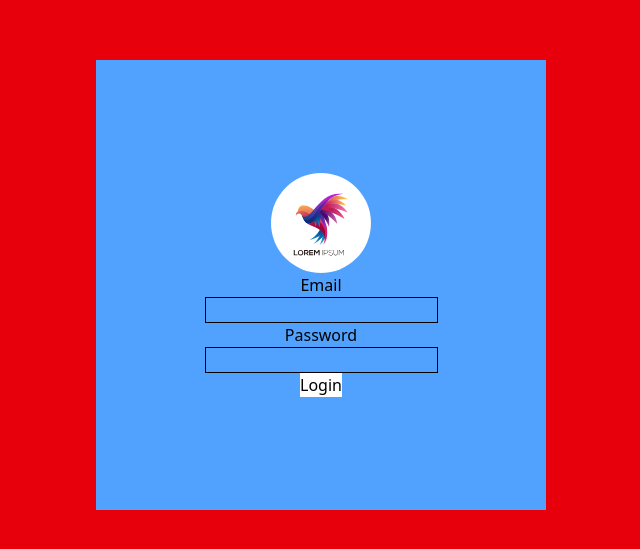
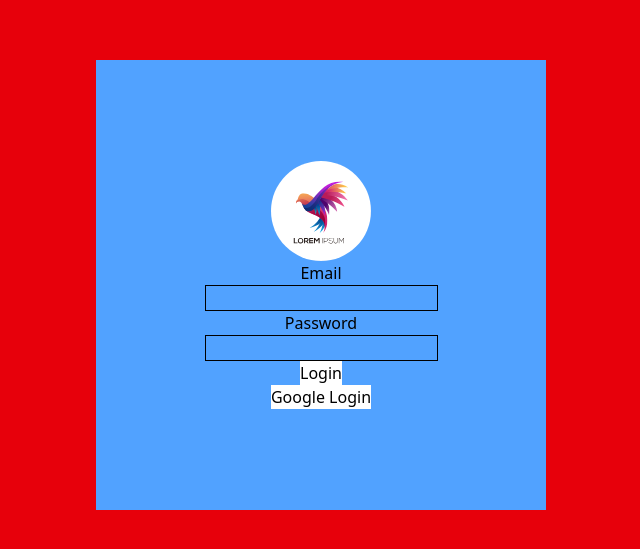
Before and after one commit to hasankapiyumal/mern-frontend, a React (Vite) app: page /login in a window 1280 px wide. Shown: the part 115-664 px from the top of the page, without its empty margins (319-959 px from the left). Built offline with nearby package versions, Linux system fonts and the light colour scheme; no server answers.

Commit message:
add google aut

```diff
--- a/src/App.jsx
+++ b/src/App.jsx
@@ -7,6 +7,7 @@ import HomePage from './pages/homePage'
 import LoginPage from './pages/loginPage'
 import AdminHomePage from './pages/adminHomePage'
 import { Toaster } from 'react-hot-toast'
+import { GoogleOAuthProvider } from '@react-oauth/google'
 
 function App() {
   const [count, setCount] = useState(0)
@@ -14,12 +15,14 @@ function App() {
   return (
     <div className='bg-primary'>
      <BrowserRouter>
+     <GoogleOAuthProvider clientId={import.meta.env.VITE_GOOGLE_AUTH_CLIENT_ID}>
     <Toaster/>
      <Routes path="/*">
       <Route path='/*' element={<HomePage/>}/>
       <Route path='/login' element={<LoginPage/>}/>
       <Route path='/admin/*' element={<AdminHomePage/>}/>
      </Routes>
+      </GoogleOAuthProvider>
      </BrowserRouter>
     </div>
   )
--- a/src/pages/loginPage.jsx
+++ b/src/pages/loginPage.jsx
@@ -1,11 +1,16 @@
+import { useGoogleLogin } from "@react-oauth/google";
 import axios from "axios";
 import { useState } from "react";
 import toast from "react-hot-toast";
 import { Link } from "react-router-dom";
 
 export default function LoginPage() {
+  const googleLogin=useGoogleLogin({
+   onSuccess: tokenResponse => console.log(tokenResponse),
+  })
   const [email,setEmail] = useState("");
   const [password,setPassword] = useState("");
+
 
   async function login() {
     axios.post(import.meta.env.VITE_BACKEND_URL+'/api/users/login',{
@@ -44,6 +49,7 @@ export default function LoginPage() {
         setPassword(e.target.value);
        }}/>
        <button className="bg-white" onClick={login}>Login</button>
+       <button className="bg-white" onClick={()=>{googleLogin()}}>Google Login</button>
      </div>
    </div>
   );
```
